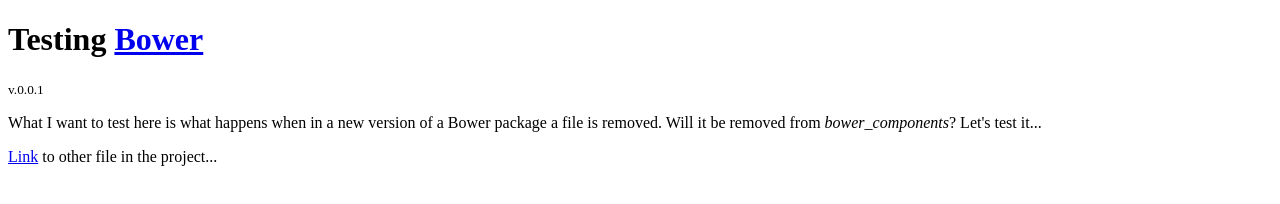
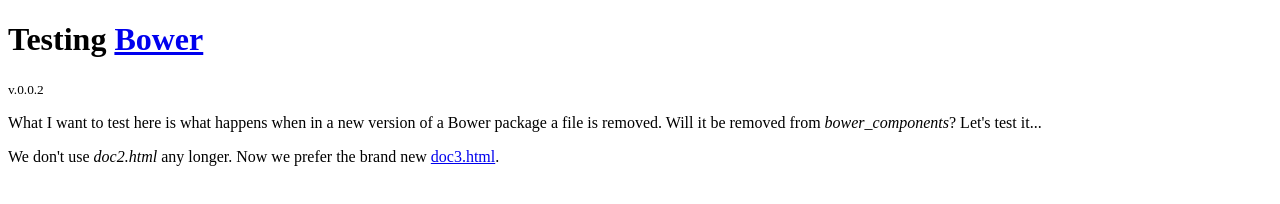
Before and after one commit to ruben-santacruz/santacruz-bower-example001, a website: page index.html in a window 1280 px wide. Drawn offline with Linux system fonts and the light colour scheme.

Commit message:
now we use doc3.html

```diff
--- a/bower.json
+++ b/bower.json
@@ -1,5 +1,5 @@
 {
    "name": "santacruz-bower-example001",
-   "version": "0.0.1",
-   "main": "index.html"
+   "version": "0.0.2",
+   "main": "index.html",
 }
--- a/index.html
+++ b/index.html
@@ -5,8 +5,8 @@
 </head>
 <body>
    <h1>Testing <a href="http://bower.io">Bower</a></h1>
-   <small>v.0.0.1</small>
+   <small>v.0.0.2</small>
    <p>What I want to test here is what happens when in a new version of a Bower package a file is removed. Will it be removed from <em>bower_components</em>? Let's test it...</p>
-   <p><a href="doc2.html">Link</a> to other file in the project...</p>
+   <p>We don't use <em>doc2.html</em> any longer. Now we prefer the brand new <a href="doc3.html">doc3.html</a>.</p>
 </body>
 </html>
```
Also changed, not shown: doc3.html (renamed from doc2.html, +2 -1 lines).
